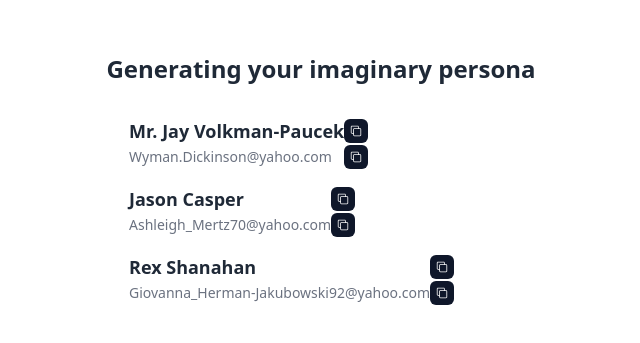
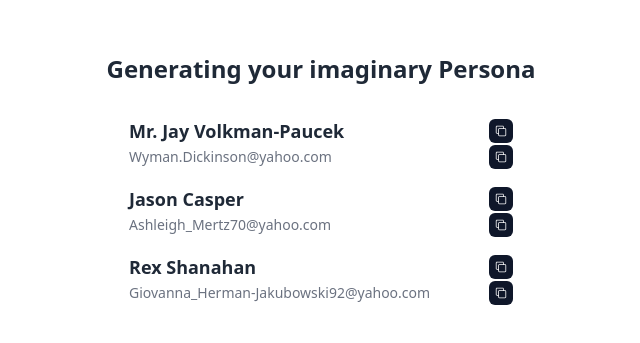
Before and after one commit to umarfchy/personapal, a Next.js app: page / in a window 1280 px wide. Shown: the part 221-564 px from the top of the page, without its empty margins (319-959 px from the left). Built offline with nearby package versions, Linux system fonts and the light colour scheme.

Commit message:
add basic layout with dummy info

```diff
--- a/src/app/page.tsx
+++ b/src/app/page.tsx
@@ -15,24 +15,24 @@ export default function Home() {
   return (
     <main className="flex flex-col items-center justify-center w-full h-screen space-y-8">
       <h3 className="text-2xl font-bold text-center text-gray-800">
-        Generating your imaginary persona
+        Generating your imaginary Persona
       </h3>
 
-      <div className="flex flex-col items-center justify-center mt-8 space-y-4">
+      <div className="flex flex-col items-center justify-center space-y-4">
         {threeRandomInfo.map((info) => (
           <div
             key={info.email}
             className="flex items-center justify-between w-96"
           >
             <div className="flex flex-col">
-              <div className="flex flex-row items-center justify-between">
+              <div className="flex flex-row items-center justify-between w-96">
                 <p className="text-lg font-semibold text-gray-800">
                   {info.name}
                 </p>
                 <CopyButton value={info.name} />
               </div>
               <div
-                className="flex flex-row items-center justify-between"
+                className="flex flex-row items-center justify-between w-96"
                 key={info.email}
               >
                 <p className="text-sm text-gray-500">{info.email}</p>
```
